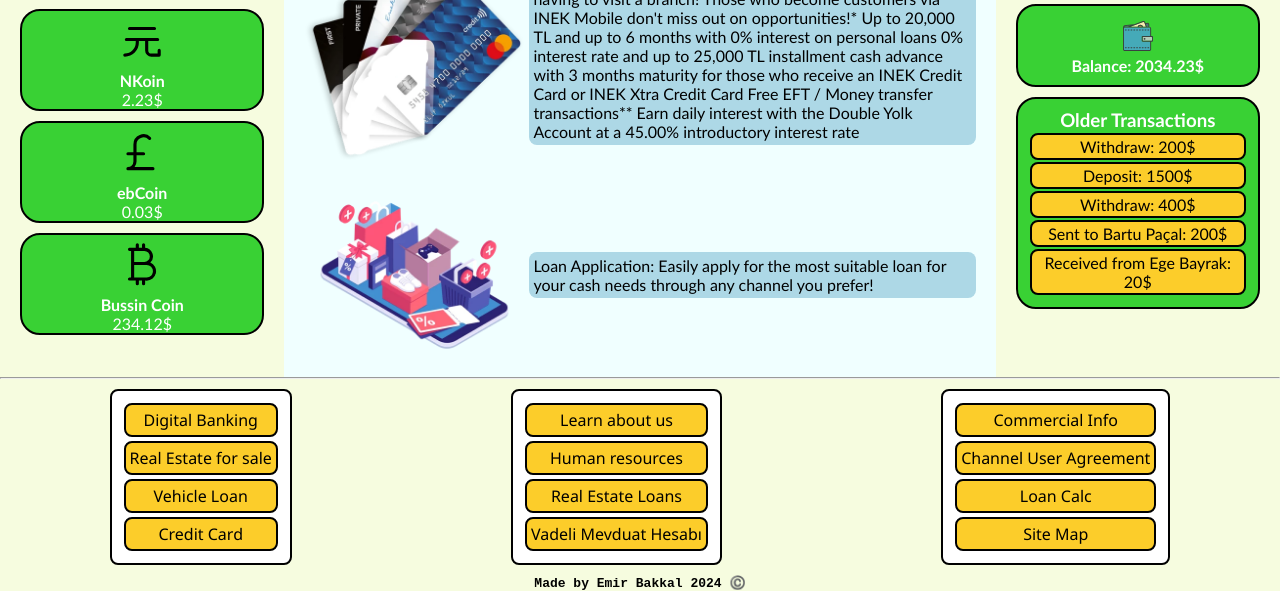
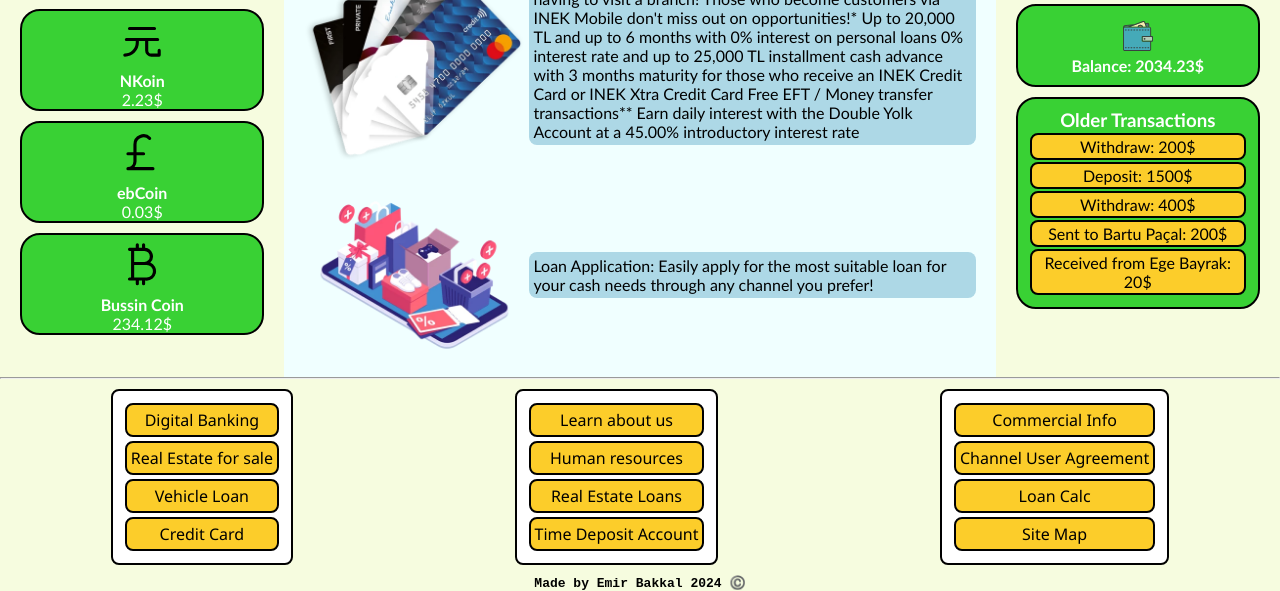
Before and after one commit to EmirBakkal0/ceng-3507-homework-bank-page, a plain HTML site: page index.html in a window 1280 px wide. Shown: the part 235-826 px from the top of the page. Drawn offline with Linux system fonts and the light colour scheme.

Commit message:
translated some things to english

```diff
--- a/index.html
+++ b/index.html
@@ -106,7 +106,7 @@
         <a href="">Learn about us</a>
         <a href="">Human resources</a>
         <a href="">Real Estate Loans</a>
-        <a href="">Vadeli Mevduat Hesabı</a>
+        <a href="">Time Deposit Account</a>
       </div>
       <div class="footer-card">
         <a href="">Commercial Info </a>
```
